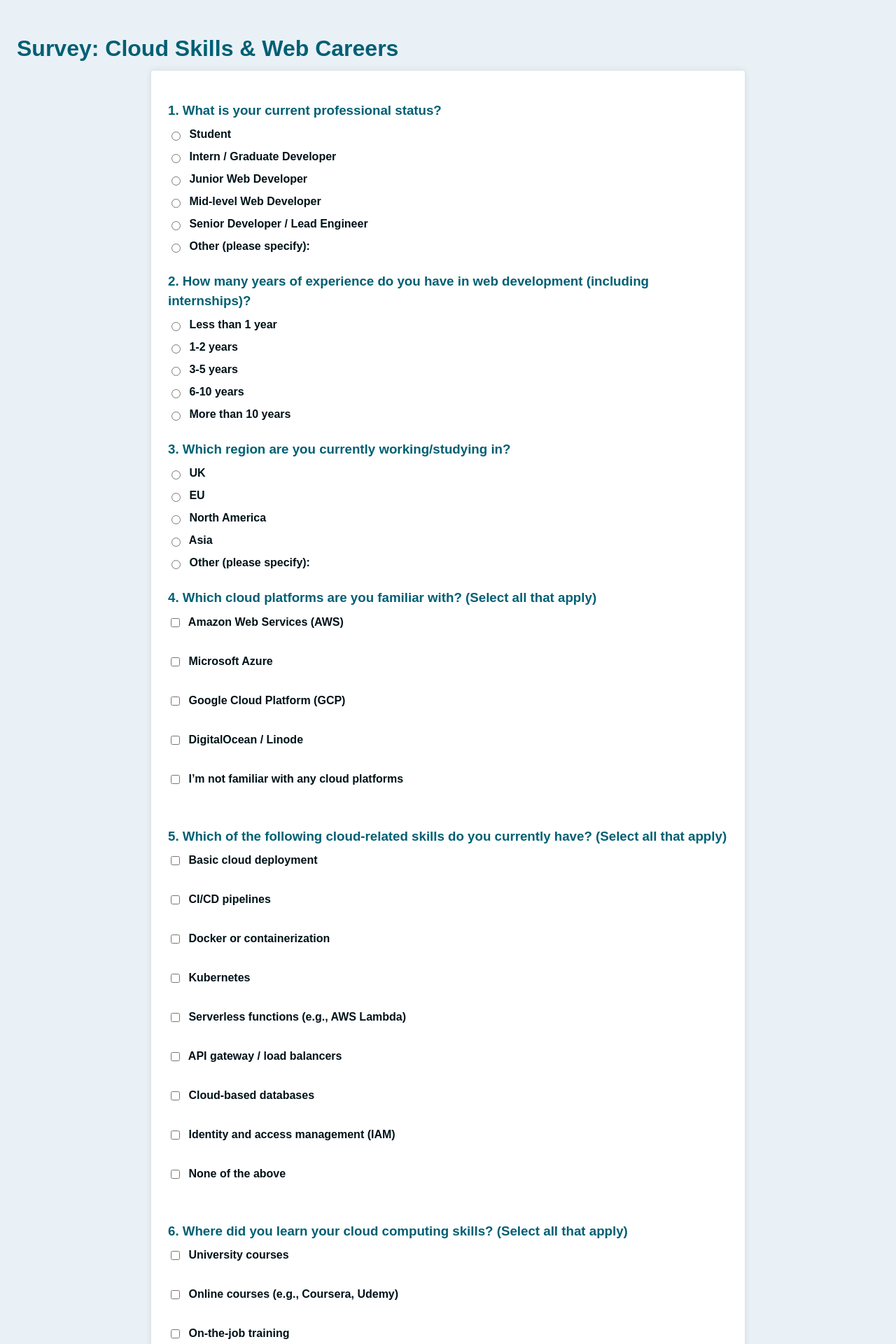
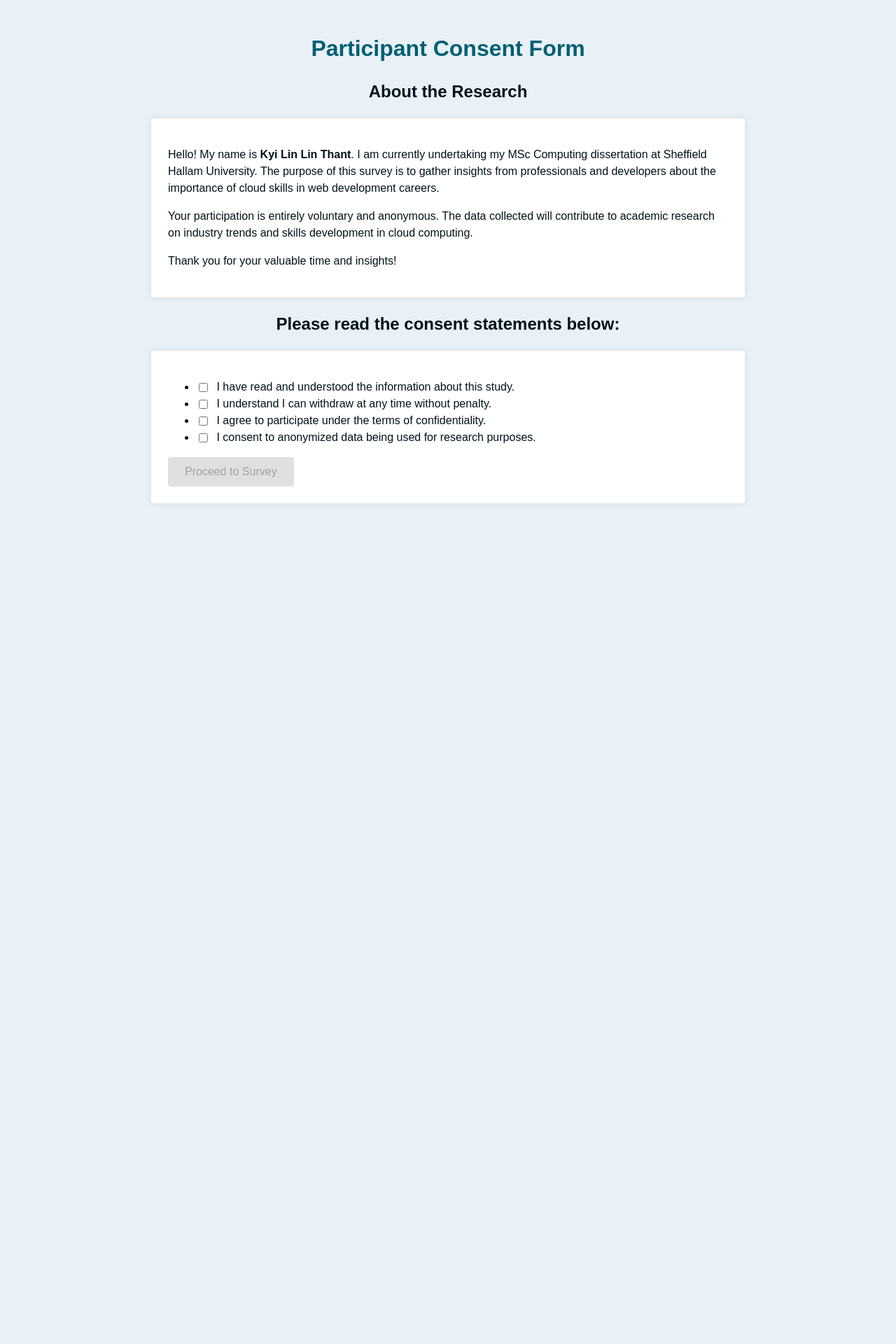
Before and after one commit to kyi-lin-lin-thant/survey-app-2025, a Flask app: page / in a window 1280 px wide. Shown: the top 1920 px of the page at 70% size. After the commit the page ends 719 px from the top, so only its background shows below. Run offline with Flask 3, Linux system fonts and the light colour scheme.

Commit message:
Add consent and Thank you htmls and design fix

```diff
--- a/app.py
+++ b/app.py
@@ -49,8 +49,12 @@ class Response(db.Model):
 with app.app_context():
     db.create_all()
 
-# Home page
+# Consent page & Home page
 @app.route('/')
+def consent():
+    return render_template('consent.html')
+
+@app.route('/survey')
 def index():
     return render_template('survey.html')
 
@@ -110,11 +114,11 @@ def submit():
     db.session.add(response)
     db.session.commit()
 
-    return redirect('/thankyou')
+    return redirect('/thanks')
 
-@app.route('/thankyou')
-def thankyou():
-    return "Thank you for your participation!"
+@app.route('/thanks')
+def thanks():
+    return render_template('/thanks.html')
 
 # Download and review data
 @app.route('/download')
--- a/static/css/style.css
+++ b/static/css/style.css
@@ -96,3 +96,16 @@
     button[type="submit"]:hover {
       background-color: var(--color-primary);
     }
+
+    .text-center {
+      text-align: center;
+    }
+
+    /* consent form button before checked */
+    button:disabled {
+      background-color: #ccc;
+      border-color: #999;
+      color: #666;
+      cursor: not-allowed;
+      opacity: 0.6;
+    }
--- a/static/js/script.js
+++ b/static/js/script.js
@@ -1,6 +1,22 @@
-// JavaScript to toggle 'Other' text inputs based on radio selection
 
     document.addEventListener("DOMContentLoaded", function () {
+        // toggle work for consent form button
+        const checkboxes = document.querySelectorAll('#consentForm input[type="checkbox"]');
+        const btn = document.getElementById('proceedBtn');
+        function updateButtonState() {
+            const allChecked = [...checkboxes].every(c => c.checked);
+            btn.disabled = !allChecked;
+        }
+        checkboxes.forEach(cb => {
+            cb.addEventListener('change', updateButtonState);
+        });
+        btn.addEventListener('click', (e) => {
+            e.preventDefault();
+            window.location.href = "survey";
+        });
+        updateButtonState();
+
+        // toggle 'Other' text inputs based on radio selection
         const statusOtherRadio = document.getElementById("statusOtherRadio");
         const statusOtherInput = document.getElementById("statusOtherInput");
 
--- /dev/null
+++ b/templates/consent.html
@@ -0,0 +1,53 @@
+<!DOCTYPE html>
+<html lang="en">
+<head>
+  <meta charset="UTF-8" />
+  <meta name="viewport" content="width=device-width, initial-scale=1" />
+  <title>Participant Consent Form</title>
+
+  <!-- Link CSS -->
+  <link rel="stylesheet" href="{{ url_for('static', filename='css/style.css') }}">
+
+  <!-- Link JS -->
+  <script src="{{ url_for('static', filename='js/script.js') }}"></script>
+</head>
+<body>
+  <h1 class="text-center">Participant Consent Form</h1>
+
+  <!-- Intro about you and your study -->
+  <div class="intro-section">
+    <h2 class="text-center">About the Research</h2>
+    <form>
+      <p>Hello! My name is <strong>Kyi Lin Lin Thant</strong>. I am currently undertaking my MSc Computing dissertation at Sheffield Hallam University. The purpose of this survey is to gather insights from professionals and developers about the importance of cloud skills in web development careers.</p>
+      <p>Your participation is entirely voluntary and anonymous. The data collected will contribute to academic research on industry trends and skills development in cloud computing.</p>
+      <p>Thank you for your valuable time and insights!</p>
+    </form>
+  </div>
+
+  <!-- Consent statements -->
+  <div class="consent-section">
+    <h2 class="text-center">Please read the consent statements below:</h2>
+    <form id="consentForm" method="GET" action="/survey">
+      <ul>
+        <li>
+          <input type="checkbox" id="consent1" required>
+          I have read and understood the information about this study.
+        </li>
+        <li>
+          <input type="checkbox" id="consent2" required>
+          I understand I can withdraw at any time without penalty.
+        </li>
+        <li>
+          <input type="checkbox" id="consent3" required>
+          I agree to participate under the terms of confidentiality.
+        </li>
+        <li>
+          <input type="checkbox" id="consent4" required>
+          I consent to anonymized data being used for research purposes.
+        </li>
+      </ul>
+      <button type="submit" disabled id="proceedBtn">Proceed to Survey</button>
+    </form>
+  </div>
+</body>
+</html>
--- a/templates/survey.html
+++ b/templates/survey.html
@@ -13,7 +13,7 @@
 </head>
 <body>
 
-    <h1>Survey: Cloud Skills & Web Careers</h1>
+    <h1 class="text-center">Survey: Cloud Skills & Web Careers</h1>
 
     <form id="surveyForm" method="POST" action="/submit">
 
```
Also changed, not shown: templates/thanks.html (added, +19 -0 lines), instance/responses.db.
